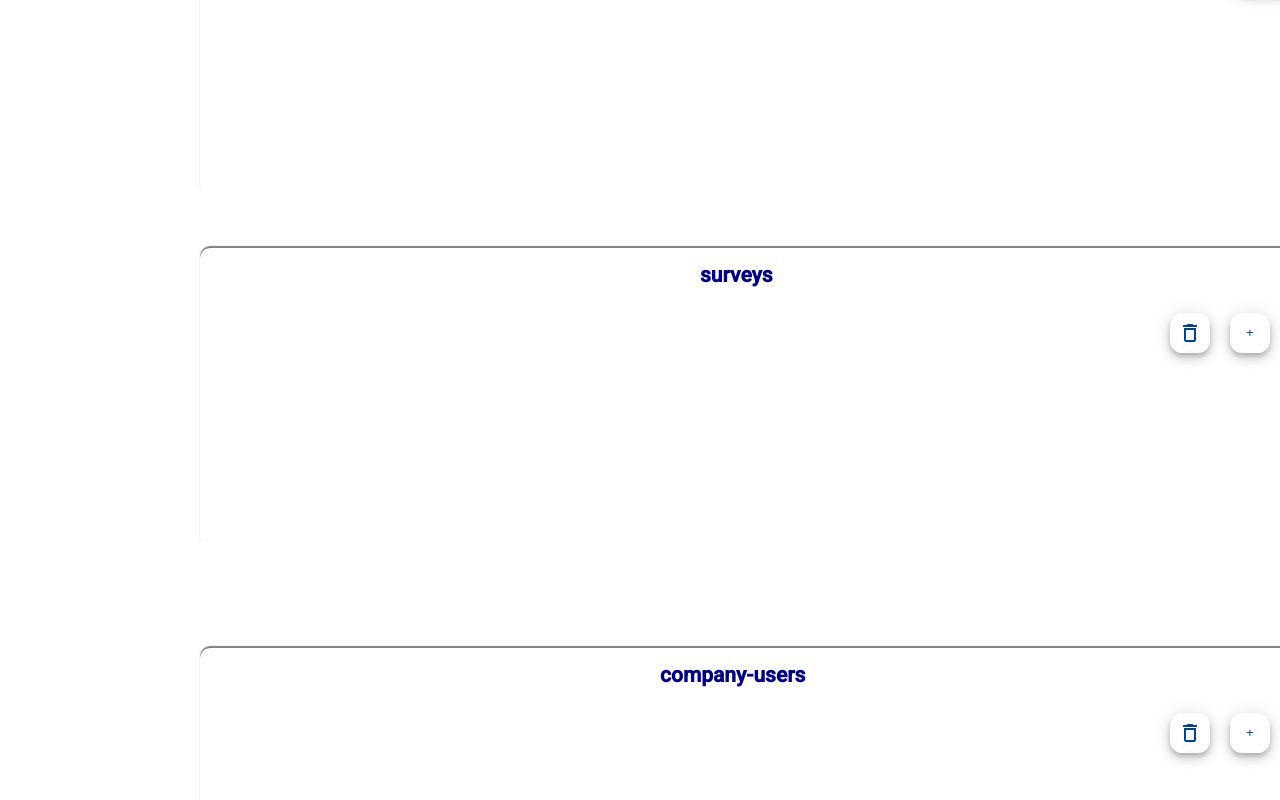
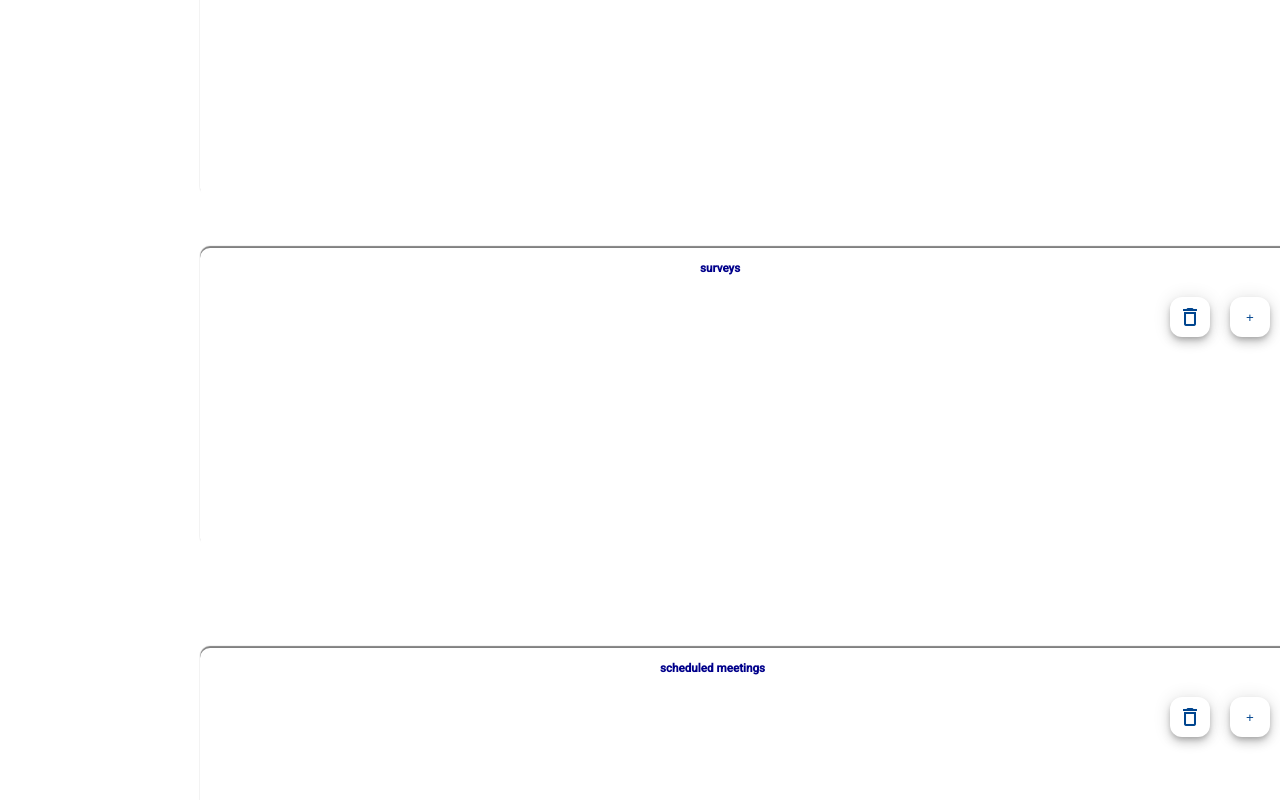
Before and after one commit to thabomahlalela/electronic-attendence-register, an Angular app: page /edit-company in a window 1280 px wide. Shown: the part 502-1302 px from the top of the page. Built offline with nearby package versions, Linux system fonts and the light colour scheme.

Commit message:
edit screen

```diff
--- a/src/app/components/about-company/about-company.css
+++ b/src/app/components/about-company/about-company.css
@@ -187,6 +187,7 @@ h1 {
 
 h2 {
    color: darkblue;
+   font-size: smaller;
 }
 
 #update-info-btn {
--- a/src/app/components/about-company/about-company.html
+++ b/src/app/components/about-company/about-company.html
@@ -57,7 +57,7 @@
     </div>
 
     <div id="meetings">
-        <h2 id="meetings-header">company-users</h2>
+        <h2 id="meetings-header">scheduled meetings</h2>
         <div id="meeting-icons">
             <button class="icons" matMiniFab>
                  <mat-icon>delete_outline</mat-icon>
```
